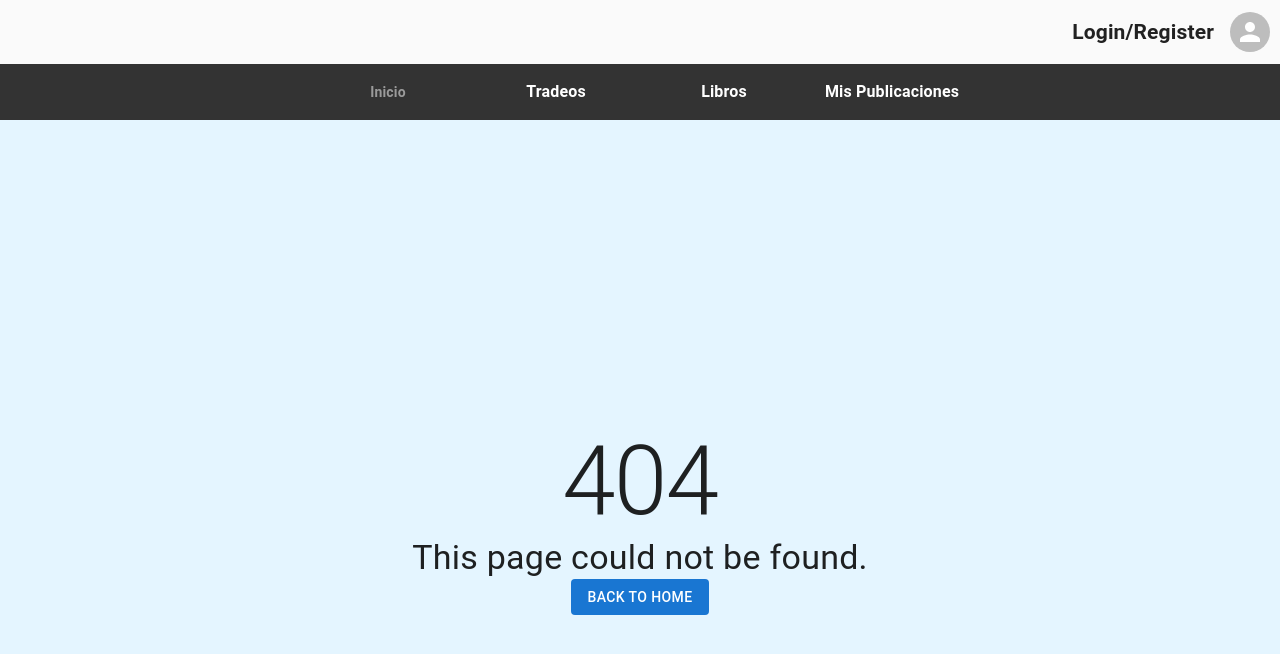
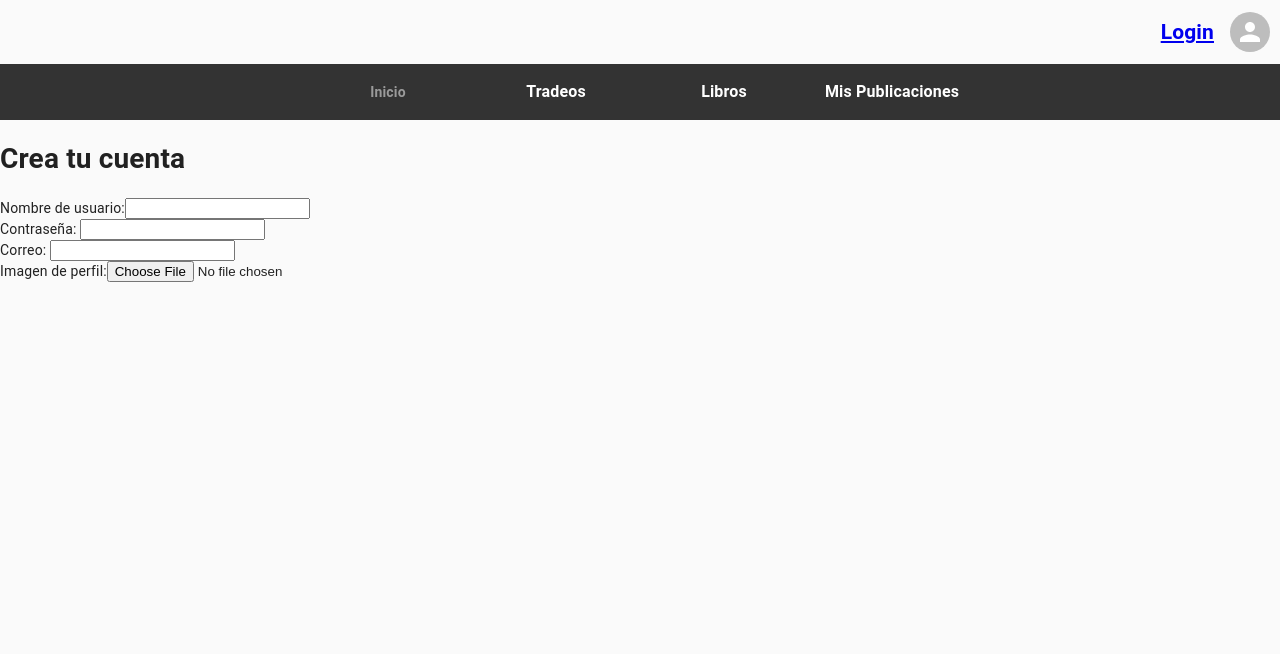
Before and after one commit to Stry12/Proyecto-ICI324, a React (Vite) app in the folder Front End/: page /Registrarse in a window 1280 px wide. Before the commit this address had no page. Shown: the top 654 px of the page. Built offline with nearby package versions, Linux system fonts and the light colour scheme.

Commit message:
registro
resgitro

```diff
--- a/Front End/src/App.jsx
+++ b/Front End/src/App.jsx
@@ -1,15 +1,17 @@
 import React, { useState } from 'react'
 import './App.css'
 import { AppRouter } from './router/Approuter'
-import LoginR from './components/LoginR'
+import BottonLogin from './components/BottonLogin'
+
 import SimpleBottomNavigation from './components/SimpleBottomNavigation'
+import Logearse from './components/Logearse'
 
 function App() {
 
   return (
 
     <React.Fragment>
-      <LoginR></LoginR>
+      <BottonLogin></BottonLogin>
       <SimpleBottomNavigation></SimpleBottomNavigation>
       <AppRouter></AppRouter>
     </React.Fragment>
--- /dev/null
+++ b/Front End/src/components/BottonLogin.jsx
@@ -0,0 +1,15 @@
+import "../App.css"
+import {Avatar} from "@mui/material";
+import { Link } from "react-router-dom"
+
+export default function BottonLogin() {
+  return (<>
+    <div className="login">
+        <h2 className="login-opciones">
+            <Link to="/Logearse">Login</Link>
+          </h2>
+        <Avatar className="login-contenido"></Avatar>
+    </div>
+  </>
+  );
+}
--- /dev/null
+++ b/Front End/src/components/Logearse.jsx
@@ -0,0 +1,25 @@
+import { Link } from "react-router-dom"
+
+export default function Logearse() {
+
+    return (
+        <div className="Logearse">
+            <h1 className="LoginPage-titulo">Inicio de sesión</h1>
+            <form>
+                <div>
+                    <label htmlFor="username">Usuario:</label>
+                    <input type="text" id="username" name="username" />
+                </div>
+                <div>
+                    <label htmlFor="password">Contraseña: </label>
+                    <input type="password" id="password" name="password" />
+                </div>
+            </form>
+            <button>Iniciar sesión</button>
+            <Link to="/Registrarse">Registrarse!</Link>
+        </div>
+
+
+    )
+
+}
--- a/Front End/src/components/LoginR.jsx
+++ /dev/null
@@ -1,12 +0,0 @@
-import "../App.css"
-import {Avatar} from "@mui/material";
-
-export default function LoginR() {
-  return (<>
-    <div className="login">
-        <h2 className="login-opciones"><p>Login</p>/<p>Register</p></h2>
-        <Avatar className="login-contenido"></Avatar>
-    </div>
-  </>
-  );
-}
--- /dev/null
+++ b/Front End/src/components/Registrarse.jsx
@@ -0,0 +1,43 @@
+import { Link } from "react-router-dom"
+
+export default function Registrarse() {
+    const handleImageUpload = (e) =>{
+        const selectedFile = e.target.files[0]
+        console.log("Imagen sleccionada:".selectedFile);
+    };
+
+    return(
+        <div className="Registro">
+            <h1>Crea tu cuenta</h1>
+                <form>
+                    <div>
+                    <label htmlFor="username">Nombre de usuario:</label>
+                    <input type="text" id="username" name="username" />
+                    </div>
+                    <div>
+                        <label htmlFor="password">Contraseña: </label>
+                        <input type="password" id="password" name="password" />
+                    </div>
+                    <div>
+                        <label htmlFor="password">Correo: </label>
+                        <input type="text" id="correo" name="correo" />
+                    </div>
+                    <div>
+                        <label htmlFor="imagen">Imagen de perfil:</label>
+                        <input
+                            type="file"
+                            id="imagen"
+                            name="imagen"
+                            accept="image/*"
+                            onChange={handleImageUpload}
+                        />
+                    </div>
+
+
+                </form>
+        </div>
+    )
+
+
+
+}
--- a/Front End/src/pages/Home/Home.jsx
+++ b/Front End/src/pages/Home/Home.jsx
@@ -1,6 +1,6 @@
 import React from "react";
 import SimpleBottomNavigation from "../../components/SimpleBottomNavigation";
-import LoginR from "../../components/LoginR";
+
 
 function Home() {
   return ( <>
--- a/Front End/src/router/Approuter.jsx
+++ b/Front End/src/router/Approuter.jsx
@@ -2,13 +2,18 @@ import {Routes, Route} from 'react-router-dom';
 import Home  from '../pages/Home/Home.jsx';
 import Error from '../pages/Error/404.jsx';
 import Consulta from '../pages/Consulta/consulta.jsx';
+import Logearse from '../components/Logearse.jsx';
+import Registrarse from '../components/Registrarse.jsx';
+
 
 export const AppRouter = () => {
   return (
     <Routes>
-        <Route path="/" element={ <Home></Home> } />
+        <Route path="/Home" element={ <Home></Home> } />
         <Route path="/Consulta" element={<Consulta></Consulta>} />
-        <Route path="/*" element={<Error></Error>} />
+        <Route path="/Error" element={<Error></Error>} />
+        <Route path="/Logearse" element={<Logearse></Logearse>} />
+        <Route path='/Registrarse' element={<Registrarse></Registrarse>} />
     </Routes>
   );
 }
```
